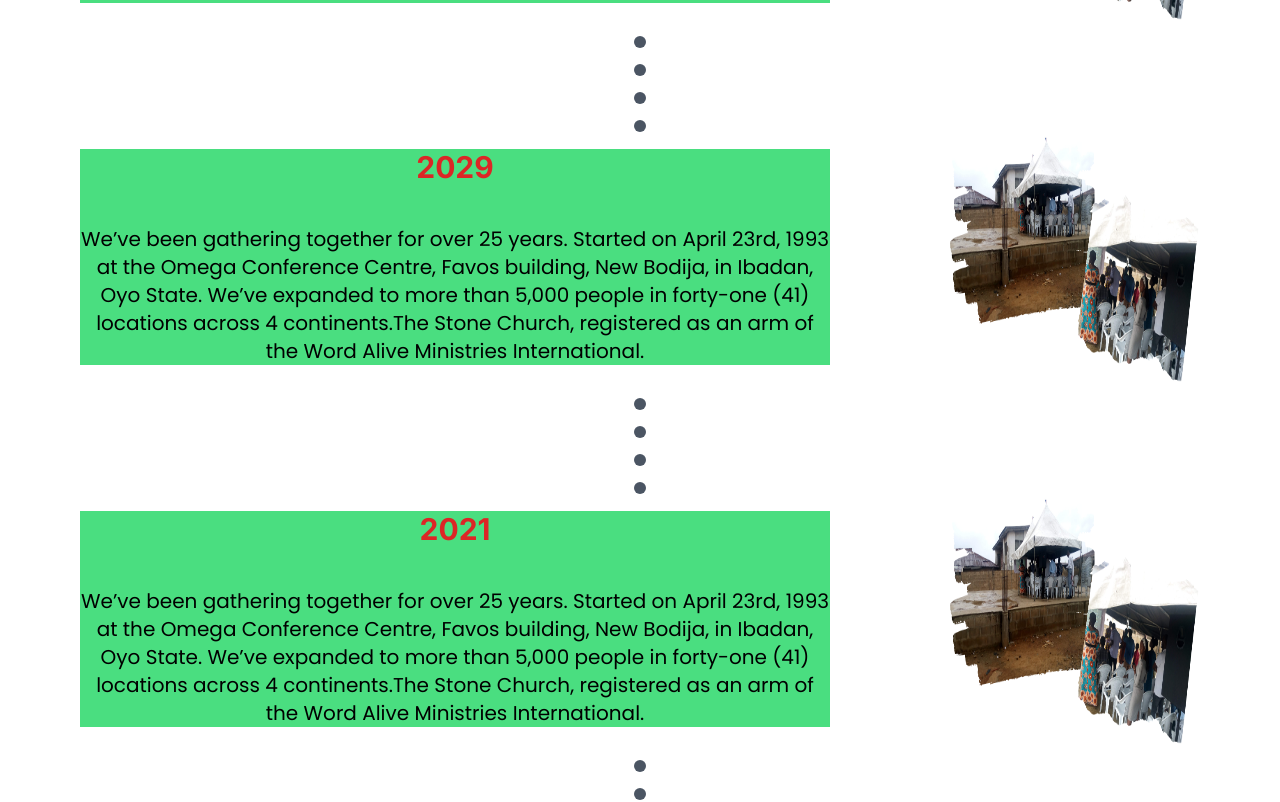
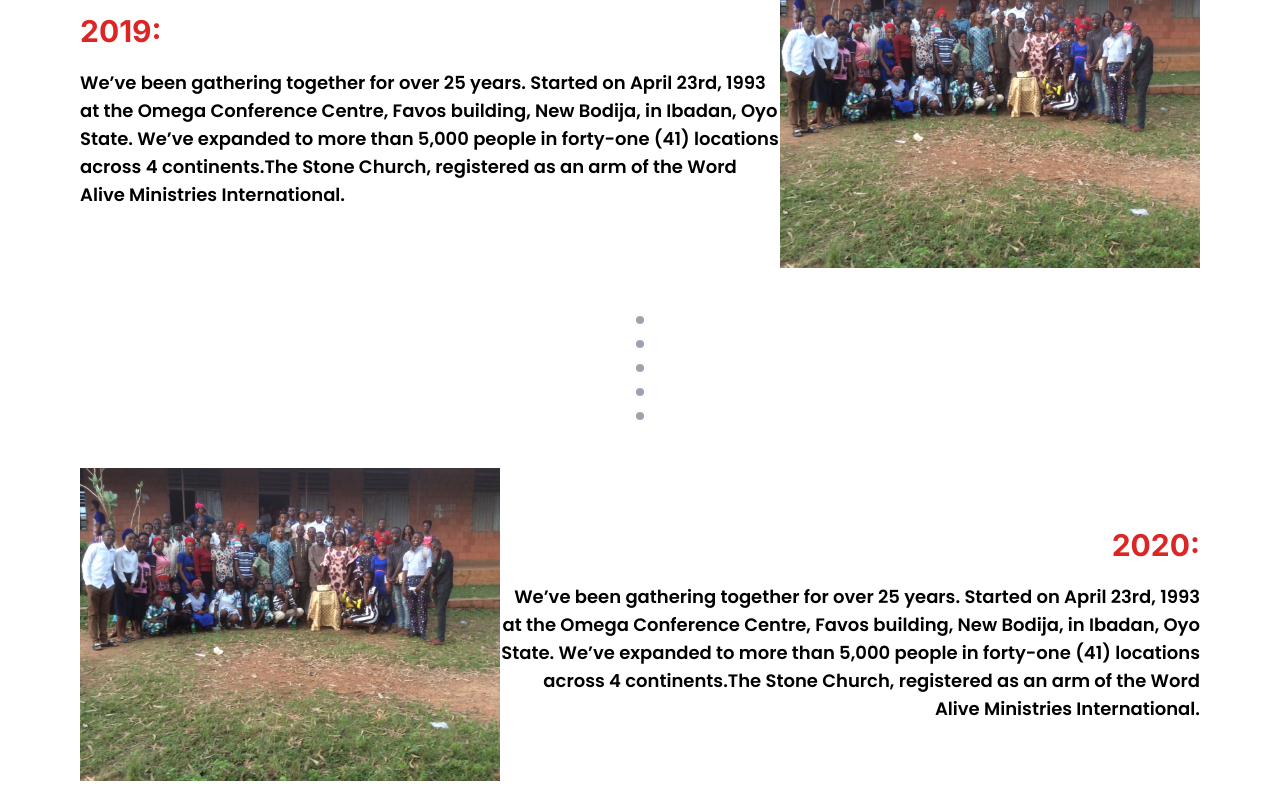
Before and after one commit to Ola4606/tsc-agugu, a React (Create React App) app: page / in a window 1280 px wide. Shown: the part 2680-3482 px from the top of the page. Built offline with nearby package versions, Linux system fonts and the light colour scheme.

Commit message:
Updated Year Description sections

```diff
--- a/src/components/growth/TimelineThread.tsx
+++ b/src/components/growth/TimelineThread.tsx
@@ -2,7 +2,8 @@ import React from "react";
 
 function TimelineThread() {
   return (
-    <div className="flex flex-col justify-center items-center">
+    <div className="flex flex-col justify-center items-center my-12">
+      <div className="timeline-thread-bubble-first"></div>
       <div className="timeline-thread-bubble"></div>
       <div className="timeline-thread-bubble"></div>
       <div className="timeline-thread-bubble"></div>
--- a/src/components/growth/YearDescription.tsx
+++ b/src/components/growth/YearDescription.tsx
@@ -5,29 +5,49 @@ type YearDescriptionPropType = {
   year: string;
   description: any;
   imageURL: string;
+  side: string;
 };
 
 function YearDescription({
   year,
   description,
   imageURL,
+  side,
 }: YearDescriptionPropType) {
   return (
     <div className="w-full flex flex-col justify-center items-center">
-      <div className="w-full flex justify-between items-center">
-        <div className="bg-green-400 min-h-[200px] xsm:max-w-[350px] sm:max-w-[450px] md:max-w-[500px] lg:max-w-[650px] xl:max-w-[750px] text-center flex flex-col justify-center items-center">
-          <p className="font-bold font-title text-lg sm:text-xl md:text-2xl lg:text-3xl text-red-600 mb-10">
-            {year}
-          </p>
+      {side === "left" ? (
+        <div className="w-full flex justify-between items-center">
+          <div className="min-h-[200px] xsm:max-w-[300px] sm:max-w-[400px] md:max-w-[450px] lg:max-w-[600px] xl:max-w-[700px] flex flex-col justify-center items-start text-start">
+            <p className="font-bold font-title text-lg sm:text-xl md:text-2xl lg:text-3xl text-red-600 mb-5">
+              {year}:
+            </p>
 
-          <div className="font-casual text-base md:text-lg lg:text-xl">
-            {description}
+            <div className="font-casual font-semibold text-sm md:text-base lg:text-lg">
+              {description}
+            </div>
+          </div>
+          <div>
+            <img src={imageURL} alt="" className="w-[500px] h-auto" />
           </div>
         </div>
-        <div>
-          <img src={imageURL} alt="" className="w-[250px] h-[250px] bg-zinc-900" />
+      ) : (
+        <div className="w-full flex justify-between items-center">
+          <div>
+            <img src={imageURL} alt="" className="w-[500px] h-auto" />
+          </div>
+
+          <div className="min-h-[200px] xsm:max-w-[300px] sm:max-w-[400px] md:max-w-[450px] lg:max-w-[600px] xl:max-w-[700px] flex flex-col justify-center items-end text-end">
+            <p className="font-bold font-title text-lg sm:text-xl md:text-2xl lg:text-3xl text-red-600 mb-5">
+              {year}:
+            </p>
+
+            <div className="font-casual font-semibold text-sm md:text-base lg:text-lg">
+              {description}
+            </div>
+          </div>
         </div>
-      </div>
+      )}
 
       <TimelineThread />
     </div>
--- a/src/components/home/Home.tsx
+++ b/src/components/home/Home.tsx
@@ -1,31 +1,20 @@
-import React from 'react'
-import YearDescription from '../growth/YearDescription'
-import Intro from './Intro'
-import OurMission from './OurMission'
-import OurStory from './OurStory'
-import WhoWeAre from './WhoWeAre'
-import outGrowthData from '../../data/outGrowth'
+import React from "react";
+import Intro from "./Intro";
+import OurMission from "./OurMission";
+import OurStory from "./OurStory";
+import WhoWeAre from "./WhoWeAre";
+import OurGrowth from "./OurGrowth";
 
 function Home() {
-
-  let ourGrowthElements = outGrowthData.map((i, index) => {
-    return (
-      <div key={index}><YearDescription year={i.year} description={i.description} imageURL={i.imageURL}/></div>
-    );
-  })
-
-
-
-
   return (
     <div>
-        <Intro />
-        <OurStory />
-        <OurMission />
-        <WhoWeAre />
-        {ourGrowthElements}
-      </div>
-  )
+      <Intro />
+      <OurStory />
+      <OurMission />
+      <WhoWeAre />
+      <OurGrowth />
+    </div>
+  );
 }
 
-export default Home
+export default Home;
--- /dev/null
+++ b/src/components/home/OurGrowth.tsx
@@ -0,0 +1,33 @@
+import React from "react";
+import outGrowthData from "../../data/outGrowthData";
+import YearDescription from "../growth/YearDescription";
+
+function OurGrowth() {
+  let ourGrowthElements = outGrowthData.map((i, index) => {
+    return (
+      <div key={index}>
+        <YearDescription
+          year={i.year}
+          description={i.description}
+          imageURL={i.imageURL}
+          side={i.side}
+        />
+      </div>
+    );
+  });
+
+  return (
+    <div className="mt-20">
+      <p className="font-bold font-title text-xl sm:text-2xl md:text-3xl lg:text-4xl text-black underline underline-offset-4 decoration-gray-300 mb-16 text-end">
+        Our Growth
+      </p>
+
+      {ourGrowthElements}
+      <p className="font-bold font-title text-lg sm:text-xl md:text-2xl lg:text-3xl text-red-600 text-center">
+              Much more to come, by God's Grace
+            </p>
+    </div>
+  );
+}
+
+export default OurGrowth;
--- a/src/data/outGrowth.tsx
+++ b/src/data/outGrowthData.tsx
@@ -1,4 +1,4 @@
-import TestImage from "../images/test.png";
+import TestImage from "../images/test.JPG";
 
 export default [
   {
@@ -13,9 +13,10 @@ export default [
       </span>
     ),
     imageURL: TestImage,
+    side: "left",
   },
   {
-    year: "2029",
+    year: "2020",
     description: (
       <span>
         We’ve been gathering together for over 25 years. Started on April 23rd,
@@ -26,6 +27,7 @@ export default [
       </span>
     ),
     imageURL: TestImage,
+    side: "right",
   },
   {
     year: "2021",
@@ -39,5 +41,20 @@ export default [
       </span>
     ),
     imageURL: TestImage,
+    side: "left",
+  },
+  {
+    year: "2022",
+    description: (
+      <span>
+        We’ve been gathering together for over 25 years. Started on April 23rd,
+        1993 at the Omega Conference Centre, Favos building, New Bodija, in
+        Ibadan, Oyo State. We’ve expanded to more than 5,000 people in forty-one
+        (41) locations across 4 continents.The Stone Church, registered as an
+        arm of the Word Alive Ministries International.
+      </span>
+    ),
+    imageURL: TestImage,
+    side: "right",
   },
 ];
--- a/src/index.css
+++ b/src/index.css
@@ -551,6 +551,11 @@ video {
   --tw-backdrop-sepia:  ;
 }
 
+.my-12{
+  margin-top: 3rem;
+  margin-bottom: 3rem;
+}
+
 .mt-20{
   margin-top: 5rem;
 }
@@ -569,6 +574,10 @@ video {
 
 .mb-10{
   margin-bottom: 2.5rem;
+}
+
+.mb-5{
+  margin-bottom: 1.25rem;
 }
 
 .mt-10{
@@ -595,20 +604,20 @@ video {
   height: 3.5rem;
 }
 
+.h-auto{
+  height: auto;
+}
+
 .h-\[450px\]{
   height: 450px;
 }
 
-.h-\[250px\]{
-  height: 250px;
+.min-h-\[200px\]{
+  min-height: 200px;
 }
 
 .min-h-\[450px\]{
   min-height: 450px;
-}
-
-.min-h-\[200px\]{
-  min-height: 200px;
 }
 
 .w-full{
@@ -623,8 +632,8 @@ video {
   width: 70px;
 }
 
-.w-\[250px\]{
-  width: 250px;
+.w-\[500px\]{
+  width: 500px;
 }
 
 .list-inside{
@@ -641,6 +650,10 @@ video {
 
 .items-start{
   align-items: flex-start;
+}
+
+.items-end{
+  align-items: flex-end;
 }
 
 .items-center{
@@ -668,18 +681,13 @@ video {
   background-color: rgb(220 38 38 / var(--tw-bg-opacity));
 }
 
+.bg-red-400{
+  --tw-bg-opacity: 1;
+  background-color: rgb(248 113 113 / var(--tw-bg-opacity));
+}
+
 .bg-white\/\[\.50\]{
   background-color: rgb(255 255 255 / .50);
-}
-
-.bg-green-400{
-  --tw-bg-opacity: 1;
-  background-color: rgb(74 222 128 / var(--tw-bg-opacity));
-}
-
-.bg-zinc-900{
-  --tw-bg-opacity: 1;
-  background-color: rgb(24 24 27 / var(--tw-bg-opacity));
 }
 
 .bg-\[length\:auto_450px\]{
@@ -726,6 +734,10 @@ video {
 
 .text-justify{
   text-align: justify;
+}
+
+.text-start{
+  text-align: start;
 }
 
 .text-end{
@@ -781,14 +793,14 @@ video {
   color: rgb(255 255 255 / var(--tw-text-opacity));
 }
 
+.text-red-600{
+  --tw-text-opacity: 1;
+  color: rgb(220 38 38 / var(--tw-text-opacity));
+}
+
 .text-black{
   --tw-text-opacity: 1;
   color: rgb(0 0 0 / var(--tw-text-opacity));
-}
-
-.text-red-600{
-  --tw-text-opacity: 1;
-  color: rgb(220 38 38 / var(--tw-text-opacity));
 }
 
 .underline{
@@ -832,40 +844,60 @@ video {
   color: rgb(55 65 81 / var(--tw-text-opacity));
 }
 
+.timeline-thread-bubble-first{
+  height: 0.5rem;
+  width: 0.5rem;
+  border-radius: 9999px;
+  --tw-bg-opacity: 1;
+  background-color: rgb(156 163 175 / var(--tw-bg-opacity));
+}
+
 .timeline-thread-bubble{
   margin-top: 1rem;
-  height: 0.75rem;
-  width: 0.75rem;
+  height: 0.5rem;
+  width: 0.5rem;
   border-radius: 9999px;
   --tw-bg-opacity: 1;
-  background-color: rgb(75 85 99 / var(--tw-bg-opacity));
+  background-color: rgb(156 163 175 / var(--tw-bg-opacity));
 }
 
 @media (min-width: 420px){
+  .xsm\:max-w-\[300px\]{
+    max-width: 300px;
+  }
+
   .xsm\:max-w-\[350px\]{
     max-width: 350px;
   }
 }
 
 @media (min-width: 640px){
+  .sm\:max-w-\[400px\]{
+    max-width: 400px;
+  }
+
   .sm\:max-w-\[450px\]{
     max-width: 450px;
+  }
+
+  .sm\:text-xl{
+    font-size: 1.25rem;
+    line-height: 1.75rem;
   }
 
   .sm\:text-2xl{
     font-size: 1.5rem;
     line-height: 2rem;
   }
-
-  .sm\:text-xl{
-    font-size: 1.25rem;
-    line-height: 1.75rem;
-  }
 }
 
 @media (min-width: 768px){
   .md\:mt-8{
     margin-top: 2rem;
+  }
+
+  .md\:max-w-\[450px\]{
+    max-width: 450px;
   }
 
   .md\:max-w-\[500px\]{
@@ -877,6 +909,11 @@ video {
     line-height: 1.5rem;
   }
 
+  .md\:text-2xl{
+    font-size: 1.5rem;
+    line-height: 2rem;
+  }
+
   .md\:text-3xl{
     font-size: 1.875rem;
     line-height: 2.25rem;
@@ -886,16 +923,25 @@ video {
     font-size: 1.125rem;
     line-height: 1.75rem;
   }
-
-  .md\:text-2xl{
-    font-size: 1.5rem;
-    line-height: 2rem;
-  }
 }
 
 @media (min-width: 1024px){
+  .lg\:max-w-\[600px\]{
+    max-width: 600px;
+  }
+
   .lg\:max-w-\[650px\]{
     max-width: 650px;
+  }
+
+  .lg\:text-3xl{
+    font-size: 1.875rem;
+    line-height: 2.25rem;
+  }
+
+  .lg\:text-lg{
+    font-size: 1.125rem;
+    line-height: 1.75rem;
   }
 
   .lg\:text-5xl{
@@ -912,19 +958,13 @@ video {
     font-size: 2.25rem;
     line-height: 2.5rem;
   }
-
-  .lg\:text-lg{
-    font-size: 1.125rem;
-    line-height: 1.75rem;
-  }
-
-  .lg\:text-3xl{
-    font-size: 1.875rem;
-    line-height: 2.25rem;
-  }
 }
 
 @media (min-width: 1280px){
+  .xl\:max-w-\[700px\]{
+    max-width: 700px;
+  }
+
   .xl\:max-w-\[750px\]{
     max-width: 750px;
   }
--- a/src/input.css
+++ b/src/input.css
@@ -12,6 +12,10 @@
   @apply font-casual font-bold text-gray-700;
 }
 
+.timeline-thread-bubble-first {
+  @apply rounded-full bg-gray-400 w-2 h-2
+}
+
 .timeline-thread-bubble {
-  @apply rounded-full bg-gray-600 w-3 h-3 mt-4
+  @apply rounded-full bg-gray-400 w-2 h-2 mt-4
 }
```
Also changed, not shown: src/images/test.JPG (added), src/images/test.png (deleted).
